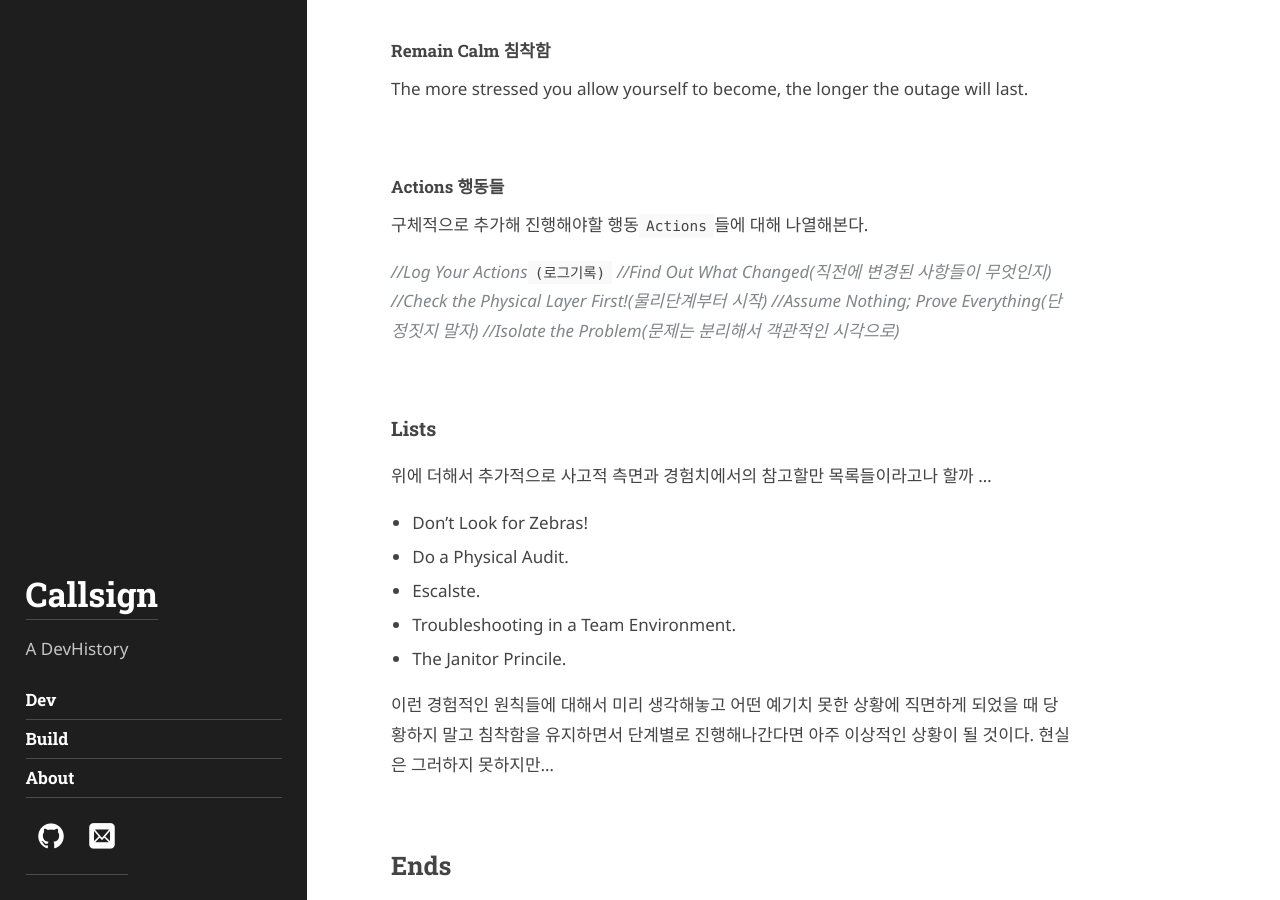
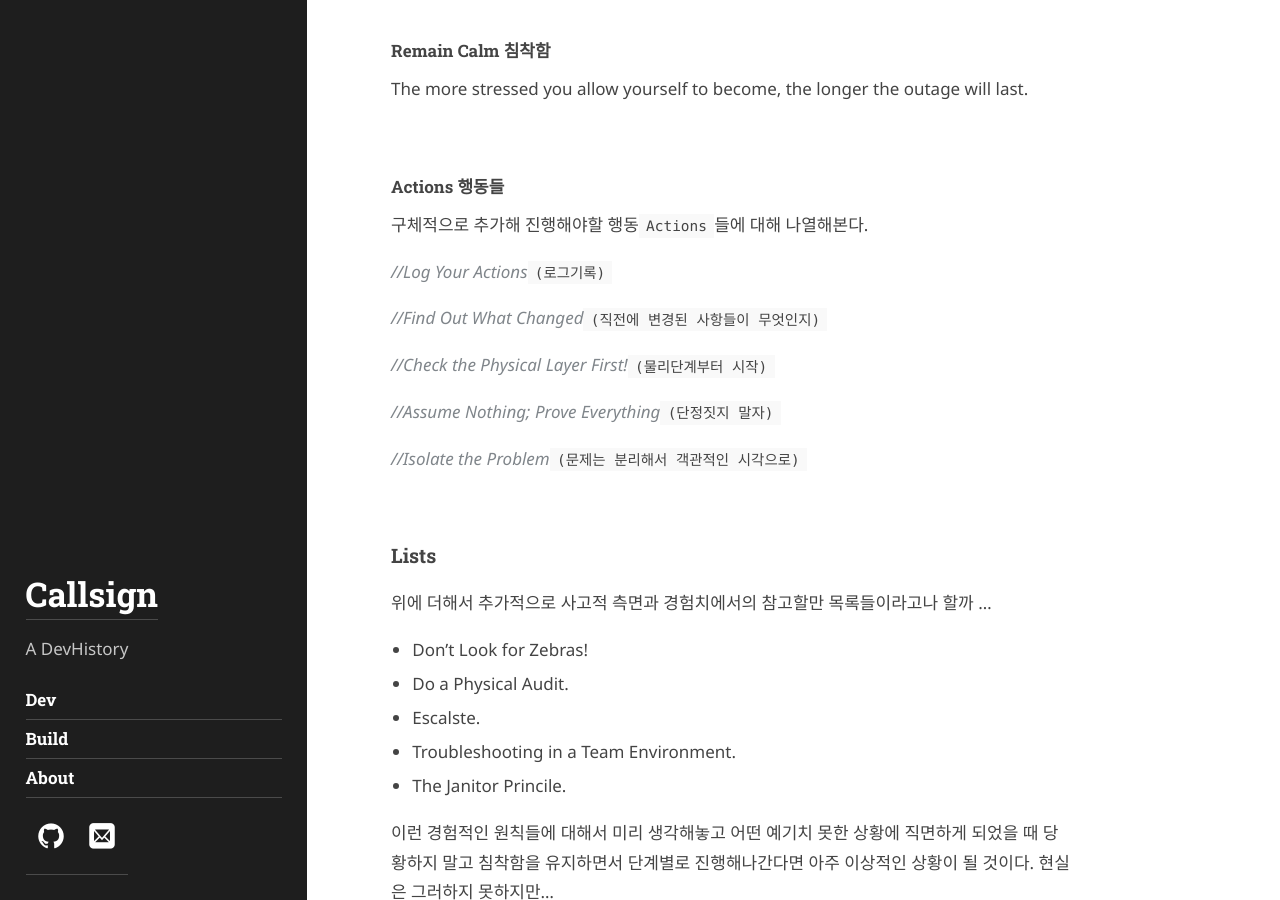
Before and after one commit to callsign88/callsign88.github.io, a Jekyll site: the page built from _posts/2012-02-07-example-content.md, in a window 1280 px wide and 900 px high, scrolled down 1830 px. Built offline with Jekyll 4.4.1, drawn with Linux system fonts in a browser that asks for light colours; some web fonts are replaced.

Commit message:
Standardize action items styling with externalized Korean descriptions and spacing

```diff
--- a/_posts/2012-02-07-example-content.md
+++ b/_posts/2012-02-07-example-content.md
@@ -50,10 +50,15 @@ The more stressed you allow yourself to become, the longer the outage will last.
 구체적으로 추가해 진행해야할 행동`Actions`들에 대해 나열해본다.
 
 *<sapn style="color:#80868b;">//Log Your Actions</sapn>*`(로그기록)`
-*<sapn style="color:#80868b;">//Find Out What Changed(직전에 변경된 사항들이 무엇인지)</sapn>*
-*<sapn style="color:#80868b;">//Check the Physical Layer First!(물리단계부터 시작)</sapn>*
-*<sapn style="color:#80868b;">//Assume Nothing; Prove Everything(단정짓지 말자)</sapn>*
-*<sapn style="color:#80868b;">//Isolate the Problem(문제는 분리해서 객관적인 시각으로)</sapn>*
+
+*<sapn style="color:#80868b;">//Find Out What Changed</sapn>*`(직전에 변경된 사항들이 무엇인지)`
+
+*<sapn style="color:#80868b;">//Check the Physical Layer First!</sapn>*`(물리단계부터 시작)`
+
+*<sapn style="color:#80868b;">//Assume Nothing; Prove Everything</sapn>*`(단정짓지 말자)`
+
+*<sapn style="color:#80868b;">//Isolate the Problem</sapn>*`(문제는 분리해서 객관적인 시각으로)`
+
 
 
 
```
